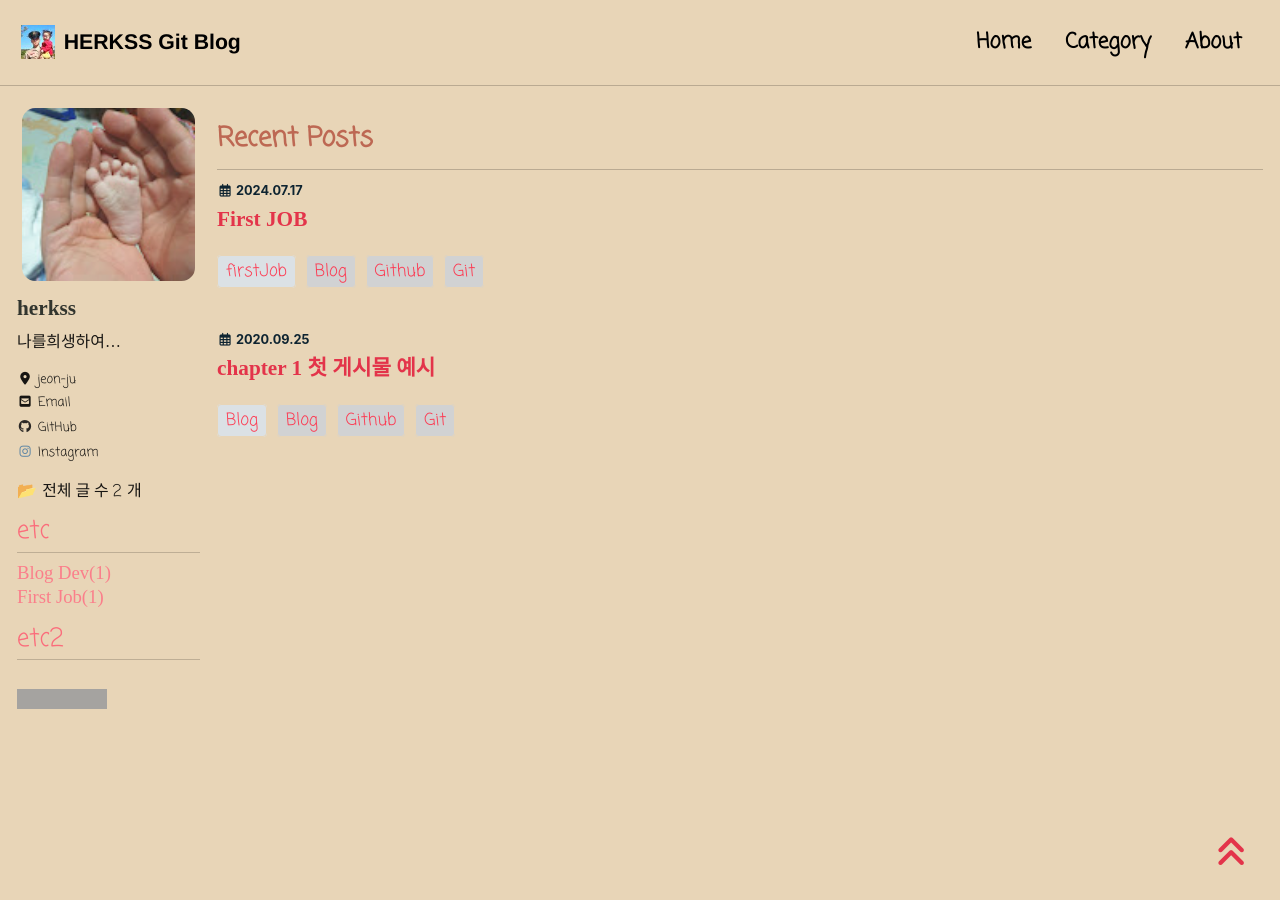
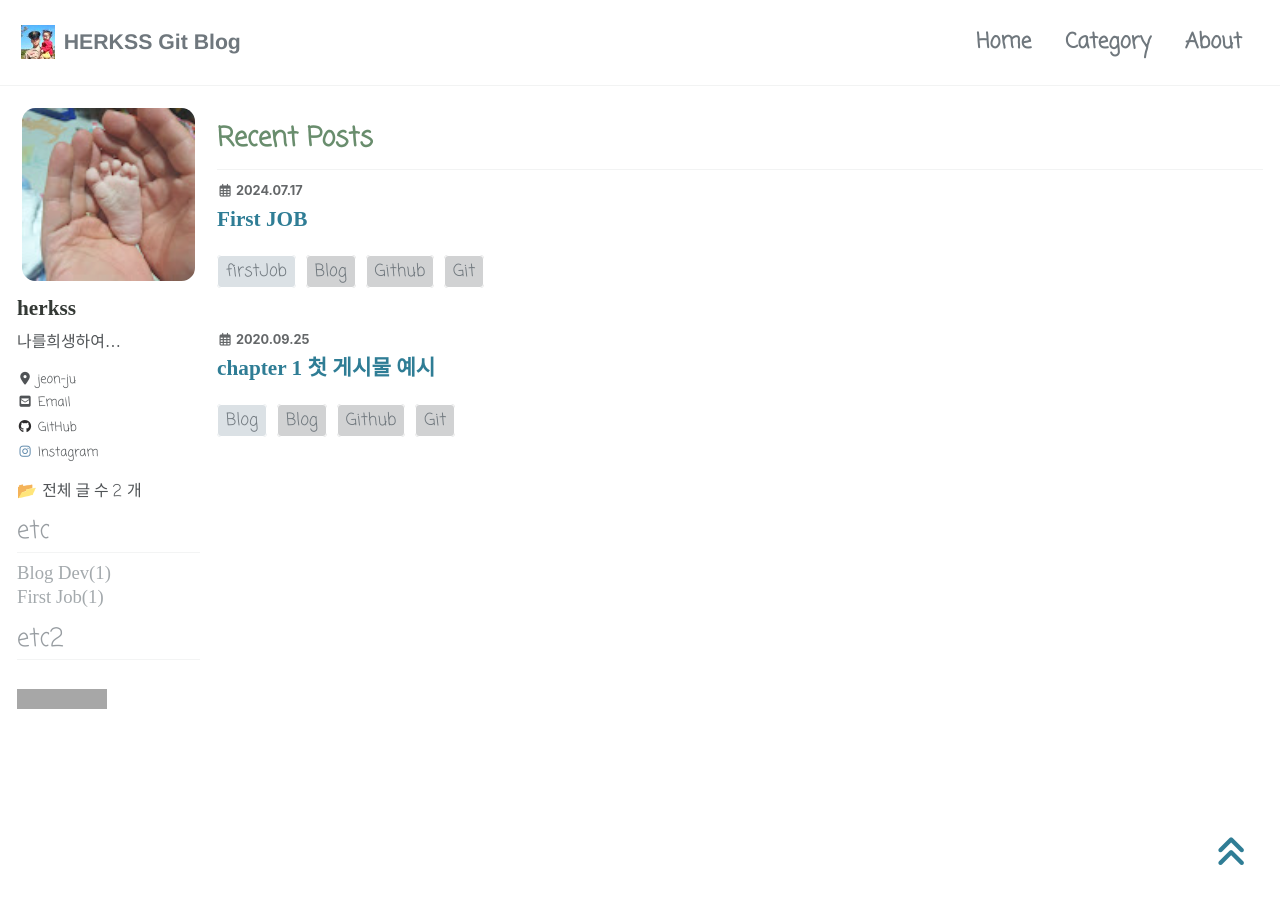
Before and after one commit to herkss/herkss.github.io, a Jekyll site: the page built from index.html, in a window 1280 px wide and 900 px high. Built offline with Jekyll 4.4.1, drawn with Linux system fonts in a browser that asks for light colours; cached includes are drawn as plain includes; nearby versions of some CDN libraries; some web fonts are replaced; the list of posts is cut into pages by our own code; grey boxes are pictures that could not be loaded.

Commit message:
Update _config.yml

```diff
--- a/_config.yml
+++ b/_config.yml
@@ -12,7 +12,7 @@
 
 # theme                  : "minimal-mistakes-jekyll"
 # remote_theme           : "mmistakes/minimal-mistakes"
-minimal_mistakes_skin    : "sunrise" # "myskin" # "default"  "air", "aqua", "contrast", , "dirt", "neon", "mint", "plum", "sunrise"
+minimal_mistakes_skin    : "default" # "myskin" # "default"  "air", "aqua", "contrast", , "dirt", "neon", "mint", "plum", "sunrise"
 
 locale                   : "ko-KR" # 블로그 사용 언어
 title                    : "HERKSS Git Blog" # 블로그 타이틀
```
